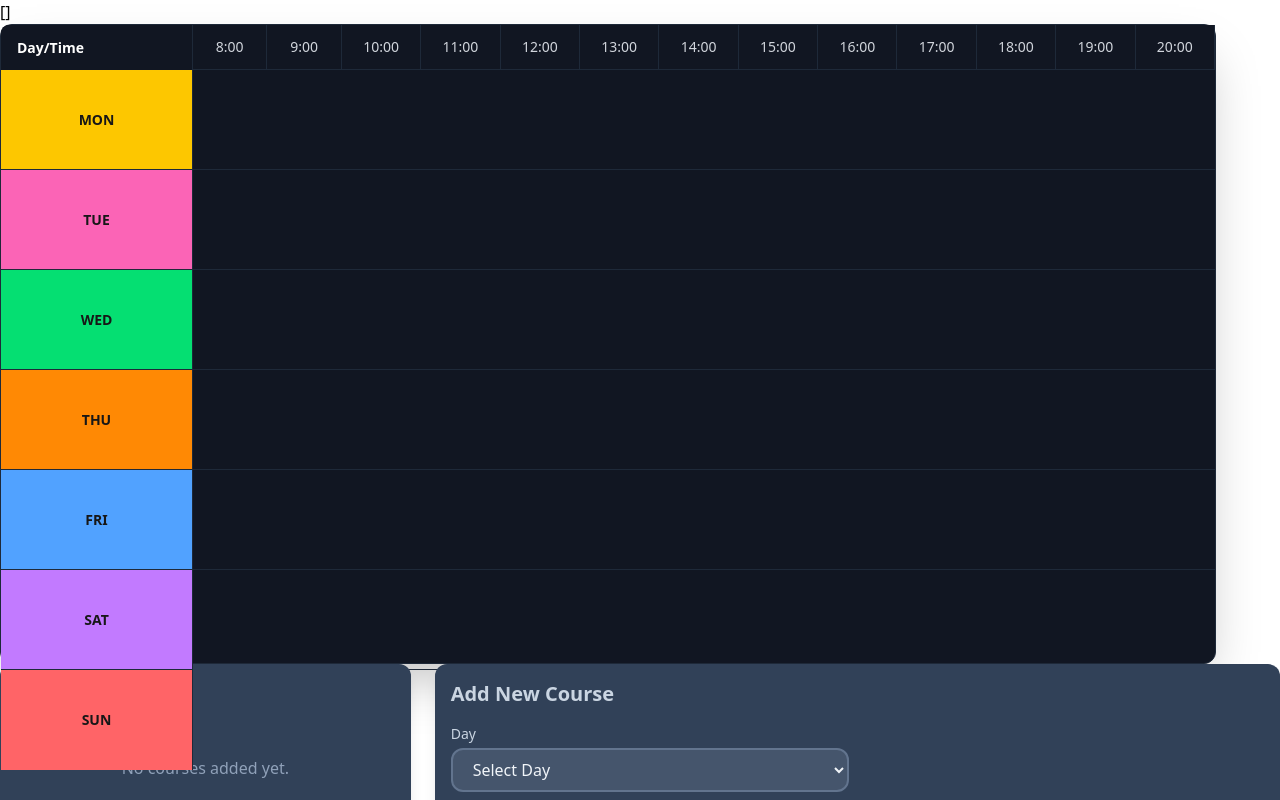
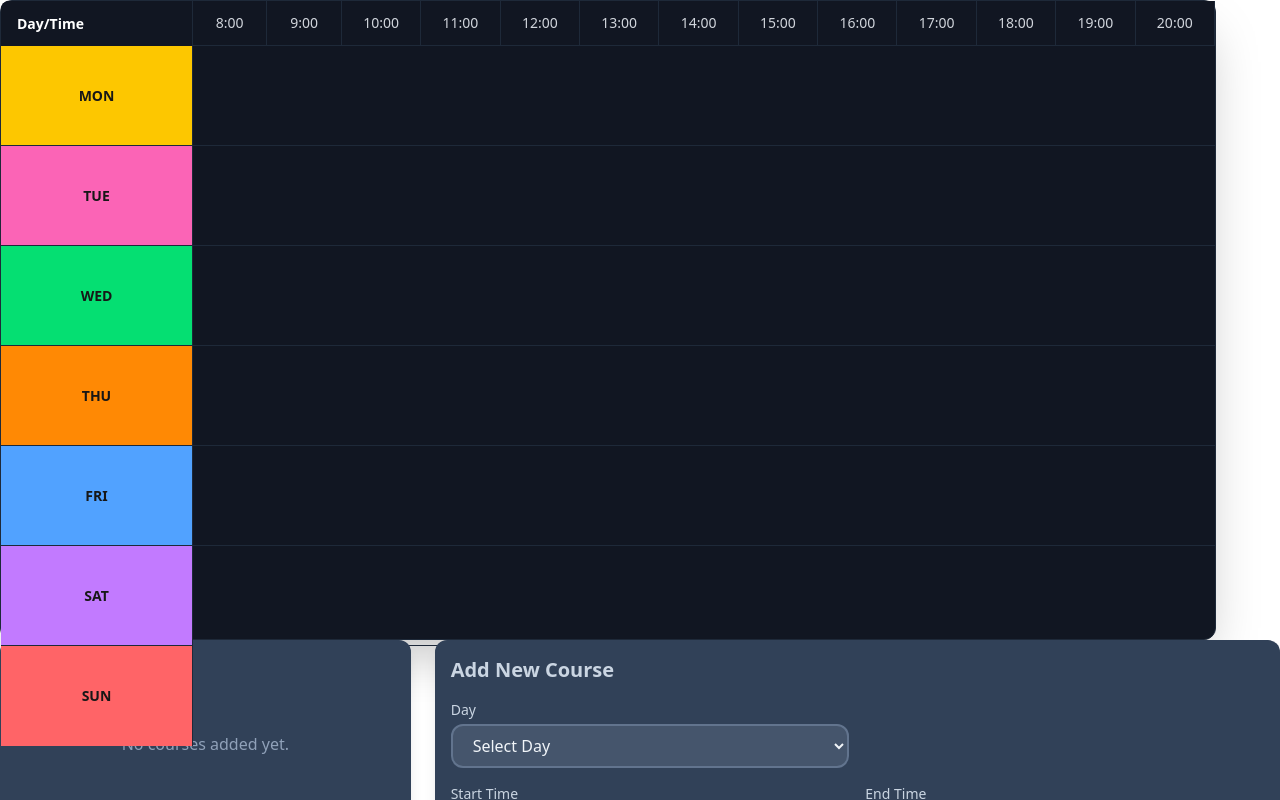
Before and after one commit to Yet-Another-Software-Team/custom-table-but-vue, a Vue app in the folder app/: page / in a window 1280 px wide. Shown: the top 800 px of the page. Built offline with nearby package versions, Linux system fonts and the light colour scheme.

Commit message:
yes I just deleted span ha

```diff
--- a/app/src/pages/HomeView.vue
+++ b/app/src/pages/HomeView.vue
@@ -1,6 +1,5 @@
 <template>
   <div>
-    <span>{{courses}}</span>
     <ScheduleTable :modelValue="courses" />
     <ManualInput v-model="courses" />
     <HtmlInput v-model="courses"/>
```
